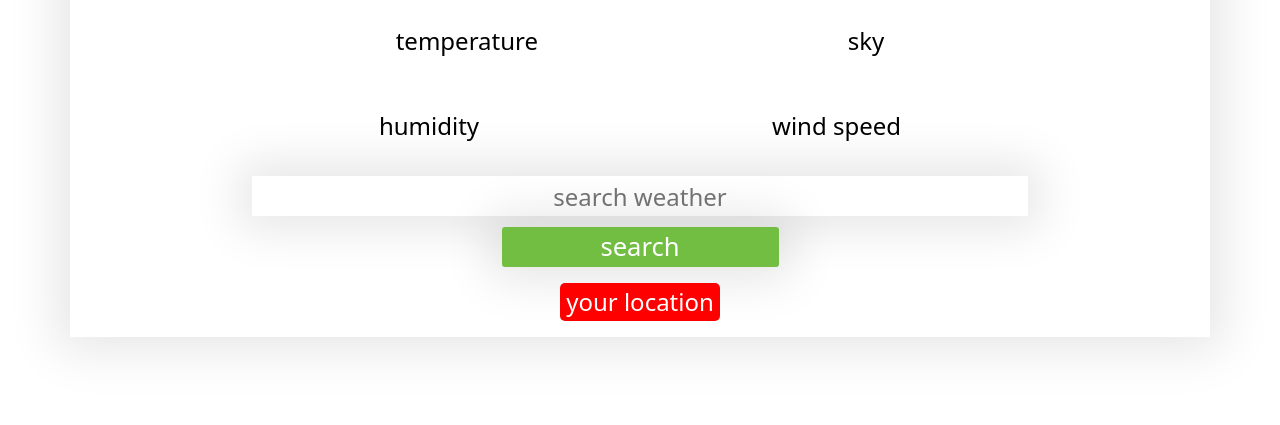
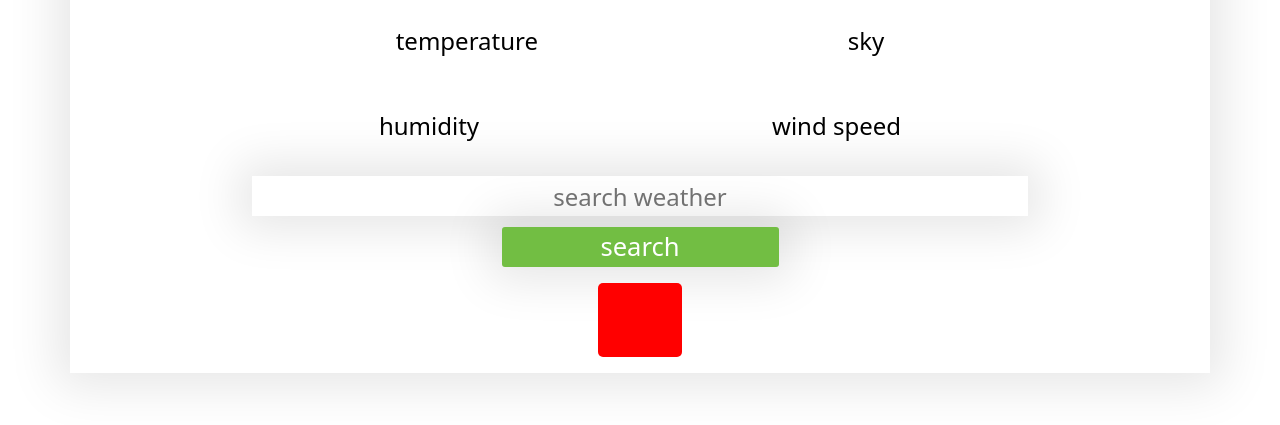
Before and after one commit to aghigit/weather-app, a plain HTML site: page index.html in a window 1280 px wide. Shown: the part 147-572 px from the top of the page. Drawn offline with nearby package versions, Linux system fonts and the light colour scheme.

Commit message:
Update index.html

```diff
--- a/index.html
+++ b/index.html
@@ -26,7 +26,9 @@
             </div>
             <input type="text" name="" id="wheatherData" placeholder="search weather"> <br>
             <button onclick="wheatherSearch()" type="button" class="searchBtn">search</button> <br>
-            <button onclick="geoLocation()" id="getloc" type="button" class="mt-3"> your location</button>
+            <button onclick="geoLocation()" id="getloc" type="button" class="mt-3">
+                <i class="fa-solid fa-location-crosshairs fa-3x" style="color: #ff0000;"></i>
+            </button>
         </div>
 
 </body>
```
